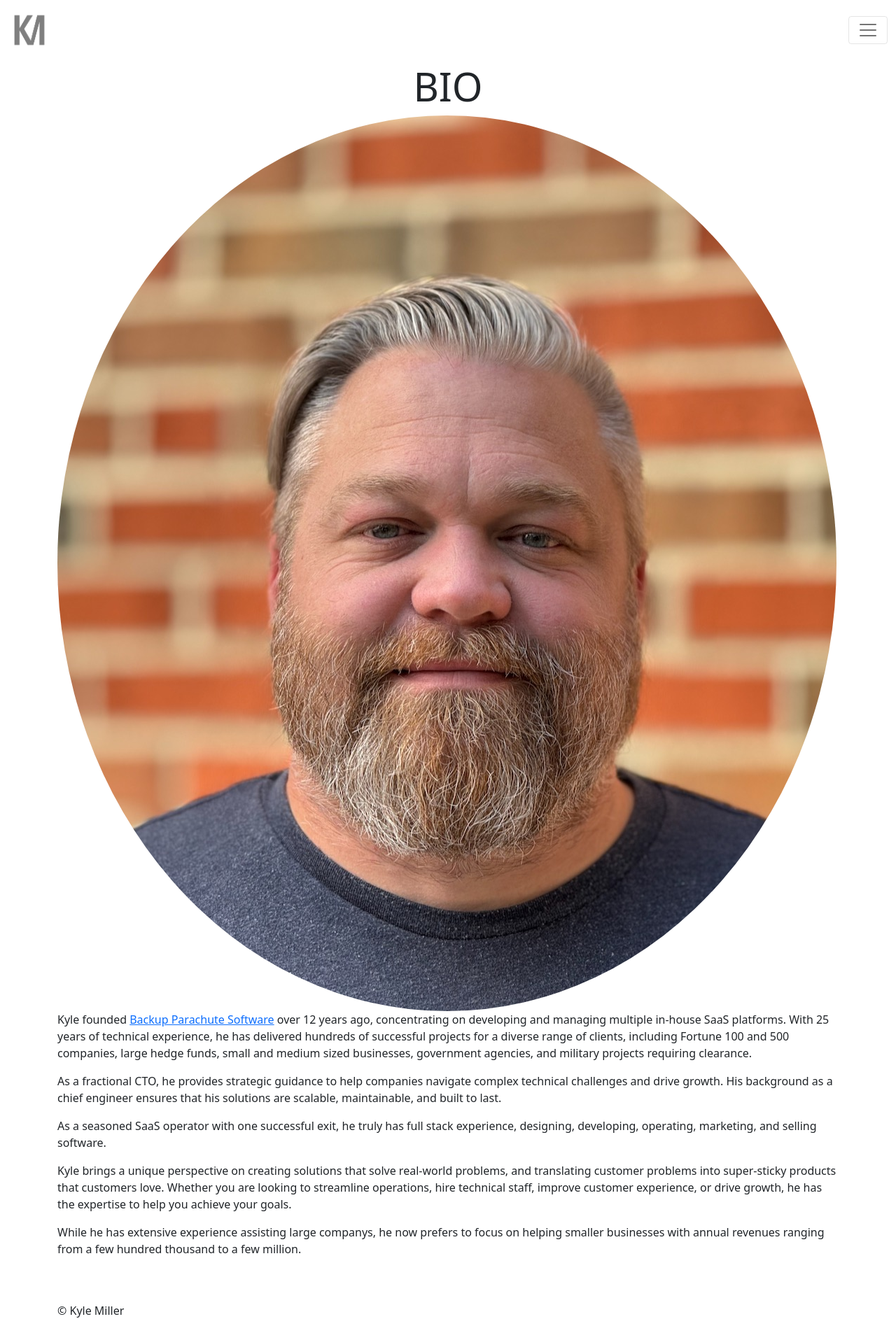
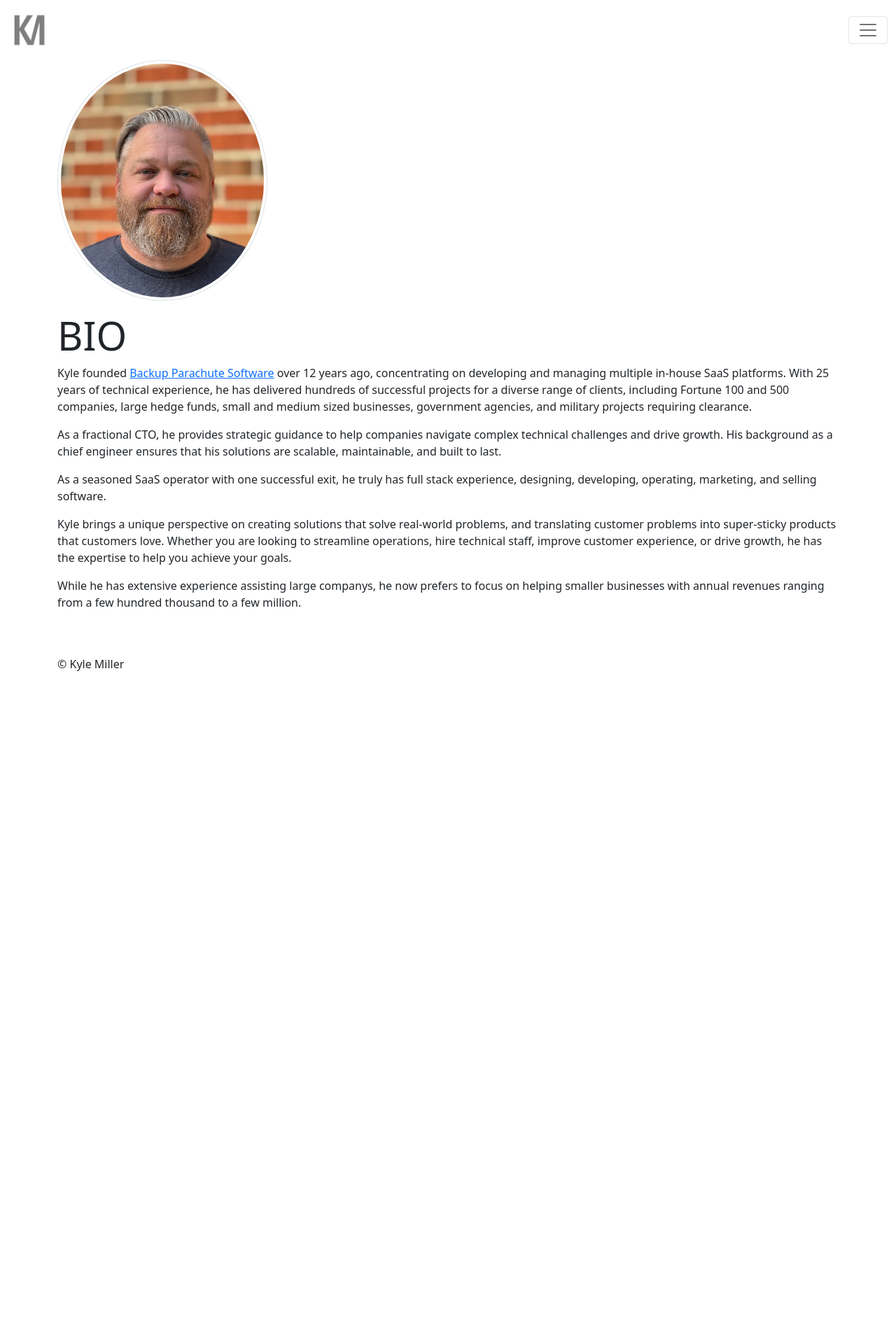
Before and after one commit to kamiller/kamiller.github.com, a Jekyll site: the page built from bio.html, in a window 1280 px wide. Shown: the whole page at 70% size. Built offline with Jekyll 4.4.1, drawn with Linux system fonts in a browser that asks for light colours; nearby versions of some CDN libraries; comment, search, counter and statistics services are not loaded; after the commit the page ends 961 px from its top, so only the background shows below that.

Commit message:
set image size, tweak cols

```diff
--- a/bio.html
+++ b/bio.html
@@ -3,29 +3,32 @@ layout: bootstrap
 title: Bio
 ---
 
-<div class="jumbotron jumbotron-fluid ">
+<!-- <div class="jumbotron jumbotron-fluid ">
 
   <div class="container">
     <div class="row">
       <div class="col text-center mt-md-1 mt-3">
-        <h1 class="bold-header-4 display-4">BIO</h1>
+        <h2 class="bold-header-4 display-4">BIO</h2>
       </div>
 
     </div>
   </div>
-</div>
+</div> -->
 
 
 <div class="row justify-content-center">
   <div class="col">
-    <img src="/images/2024-km-headshot.jpeg" class=" rounded-circle" >
+    <img src="/images/2024-km-headshot.jpeg" class=" rounded-circle img-thumbnail" width="300px" >
   </div>
 
 </div>
 
-<div class="row justify-content-center">
+<div class="row justify-content-center mt-3">
 
   <div class="col">
+
+    <h2 class="bold-header-4 display-4">BIO</h2>
+
     <p>Kyle founded <a href="https://backupparachute.com?utm_source=km">Backup Parachute Software</a> over 12 years ago, concentrating on developing and managing multiple in-house SaaS platforms.  With 25 years of technical experience, he has delivered hundreds of successful projects for a diverse range of clients, including Fortune 100 and 500 companies, large hedge funds, small and medium sized businesses, government agencies, and military projects requiring clearance.</p>
 
     <p>As a fractional CTO, he provides strategic guidance to help companies navigate complex technical challenges and drive growth. His background as a chief engineer ensures that his solutions are scalable, maintainable, and built to last.</p>
```
